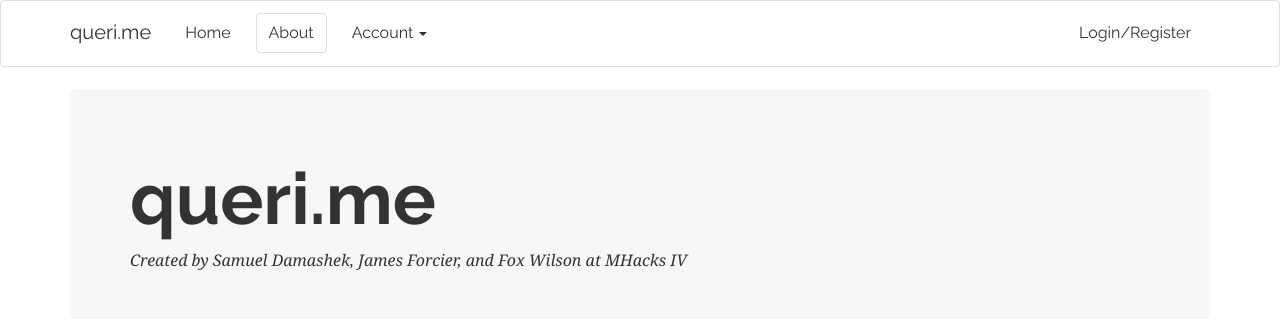
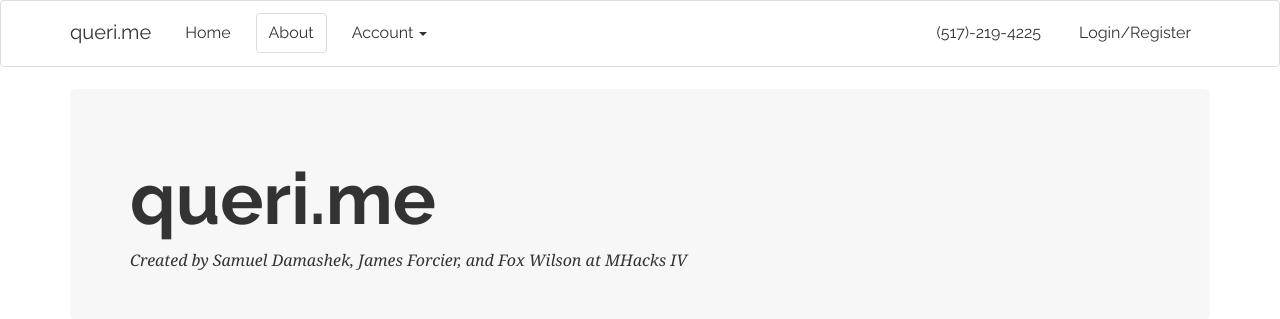
Before and after one commit to tjcsl/mhacksiv, a Flask app: page /about/ in a window 1280 px wide. Shown: the top 319 px of the page. Run offline with Flask 2, Linux system fonts and the light colour scheme.

Commit message:
Show number on navbar

```diff
--- a/project/templates/navbar.html
+++ b/project/templates/navbar.html
@@ -39,6 +39,7 @@
                         </li>
                     </ul>
                     <ul class="nav navbar-nav navbar-right">
+                        <li><a href="tel:+15172194225">(517)-219-4225</a></li>
                         {% if not session.user_id %}
                             <li><a href="/login/">Login/Register</a></li>
                         {% else %}
```
